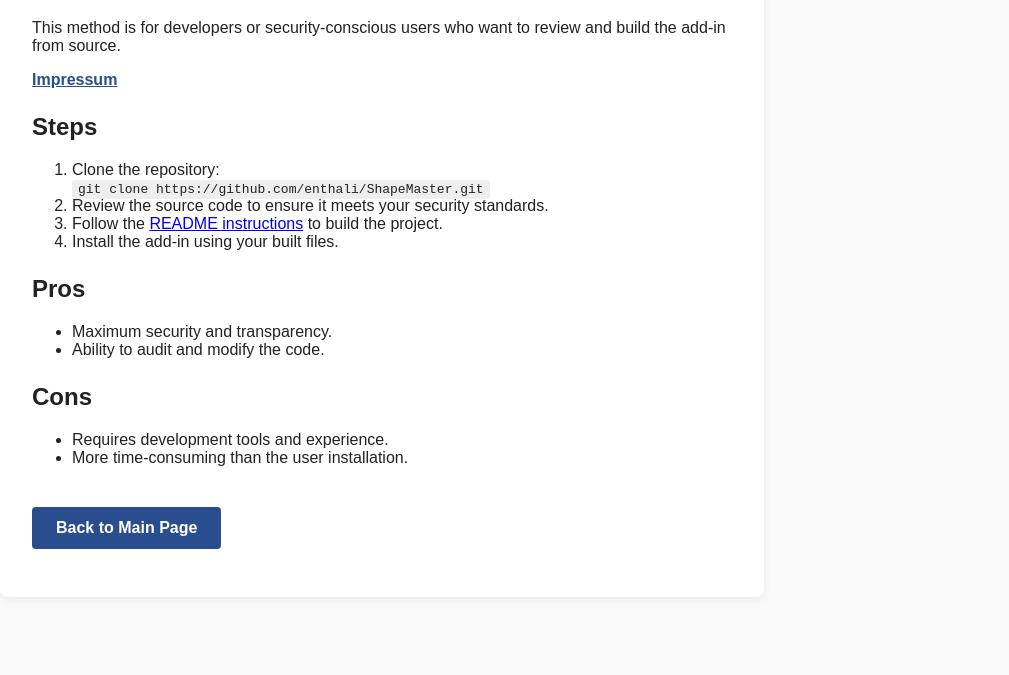
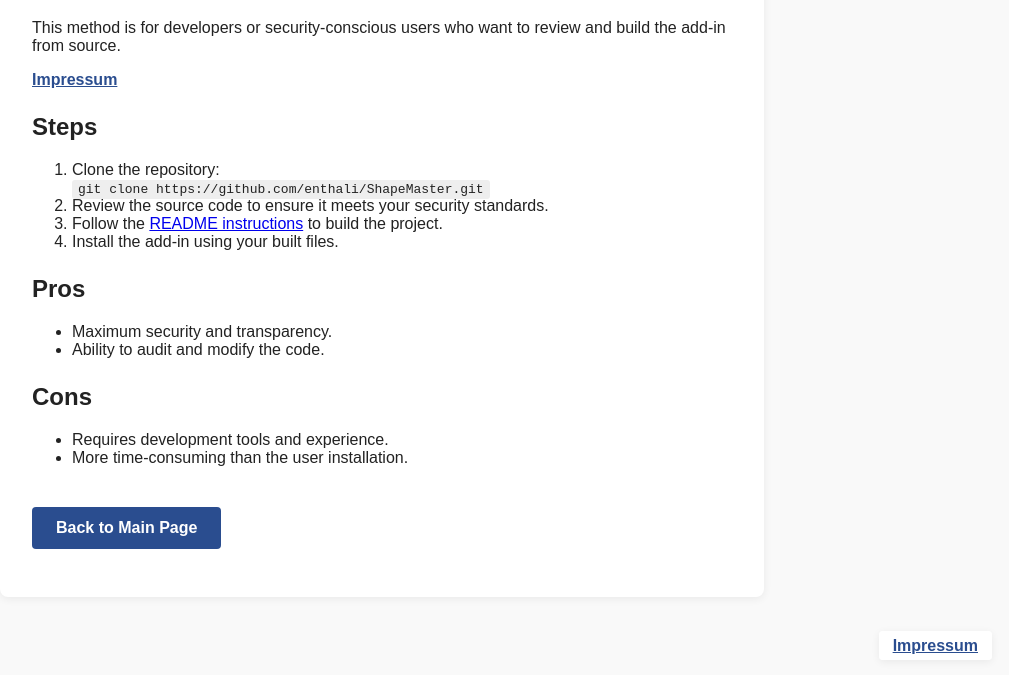
Before and after one commit to enthali/ShapeMaster, a plain HTML site: page developer.html in a window 1280 px wide. Shown: the part 125-800 px from the top of the page, without its empty margins (258-1267 px from the left). Drawn offline with Linux system fonts and the light colour scheme.

Commit message:
Add Impressum link to developer, impressum, and user pages for better navigation

```diff
--- a/developer.html
+++ b/developer.html
@@ -42,5 +42,8 @@
     </ul>
     <a class="button" href="index.html">Back to Main Page</a>
   </div>
+  <div style="position: fixed; bottom: 20px; right: 30px; z-index: 1000;">
+    <a href="impressum.html" style="color:#2a4d8f; font-weight:bold; text-decoration:underline; background: #fff; padding: 6px 14px; border-radius: 4px; box-shadow: 0 2px 8px #0001;">Impressum</a>
+  </div>
 </body>
 </html>
```
Also changed, not shown: impressum.html (+3 -0 lines), user.html (+3 -0 lines).
